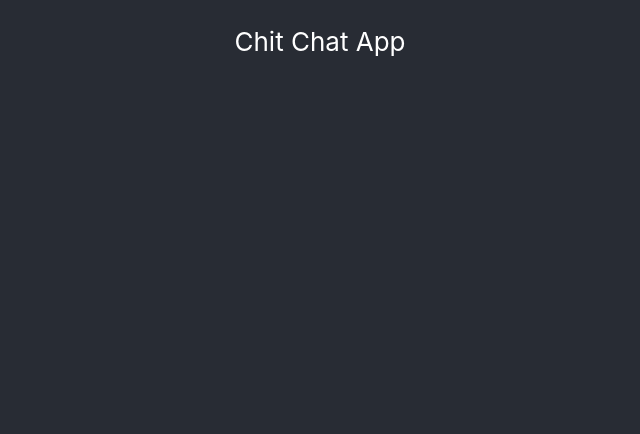
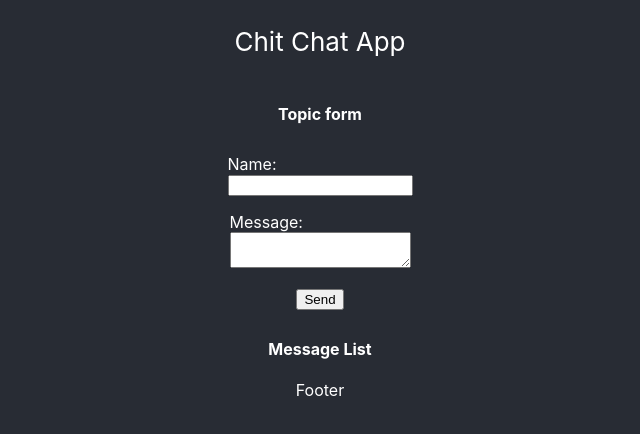
Before and after one commit to cfmiller176/chitchat, a React (Create React App) app: page / in a window 1280 px wide. Shown: the top 434 px of the page, without its empty margins (320-960 px from the left). Built offline with nearby package versions, Linux system fonts and the light colour scheme.

Commit message:
topic form controlled components and submit

```diff
--- a/src/App.js
+++ b/src/App.js
@@ -3,26 +3,6 @@ import TopicForm from './Components/TopicForm/TopicForm';
 import MessageList from './Components/MessageList/MessageList';
 import './App.css';
 
-/*
-class App2 extends React.Component {
-  render() {
-    return (
-      <div className="App">
-        <header className="App-header">
-          <p>
-            Chit Chat App
-          </p>
-        </header>
-        <main>
-          <TopicForm />
-          <MessageList />
-        </main>
-        <footer></footer>
-      </div>
-    );
-  }
-}
-*/
 function App() {
   return (
     <div className="App">
@@ -30,8 +10,12 @@ function App() {
         <p>
           Chit Chat App
         </p>
-
       </header>
+      <main>
+          <TopicForm />
+          <MessageList />
+        </main>
+        <footer>Footer</footer>
     </div>
   );
 }
--- /dev/null
+++ b/src/Components/TopicForm/TopicForm.css
@@ -0,0 +1,13 @@
+.form {
+    display: flex;
+    flex-direction: column;
+    align-items: center;
+
+}
+.form-row {
+    margin: 8px;
+    text-align: left;
+}
+.form-label {
+    display: block;
+}
--- a/src/Components/TopicForm/TopicForm.js
+++ b/src/Components/TopicForm/TopicForm.js
@@ -1,10 +1,27 @@
 import React from 'react';
+import './TopicForm.css';
 
 export default function TopicForm() {
     return (
         <>
             <h4>Topic form </h4>
-            <p>Use the form to create your first topic</p>
+            <form action="#" method="GET" className="form">
+                <div className="form-row">
+                <label for="name-field"className="form-label">Name:</label>
+                <input id="name-field" type="text" name="name" required />
+
+            </div>
+            <div className="form-row">
+                <label for="message-field" className="form-label">Message:</label>
+                <textarea id="message-field" name="message" required></textarea>
+
+            </div>
+            <div className="form-row">
+                <button type="submit">Send</button>
+
+            </div>
+
+            </form>
         </>
     );
 
```
